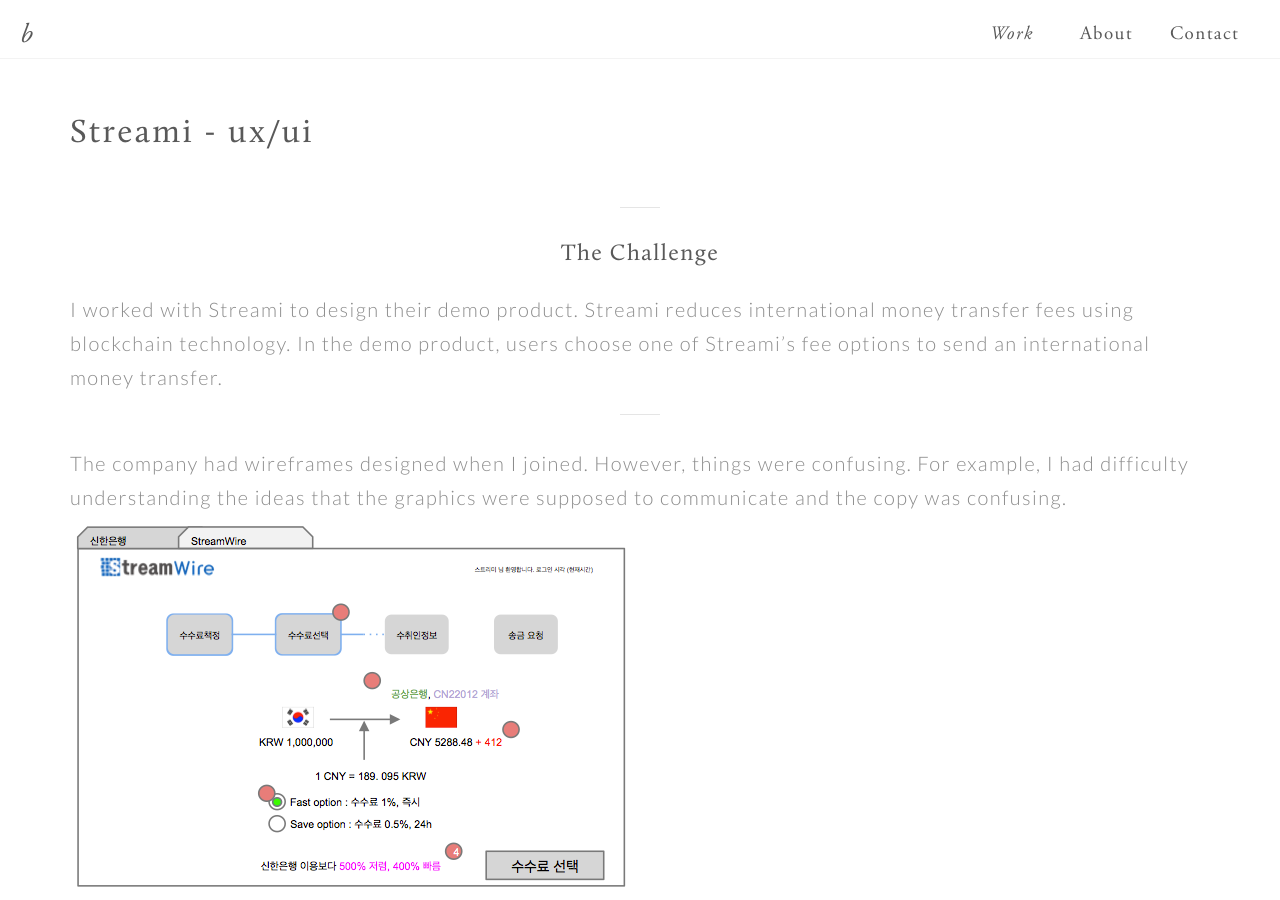
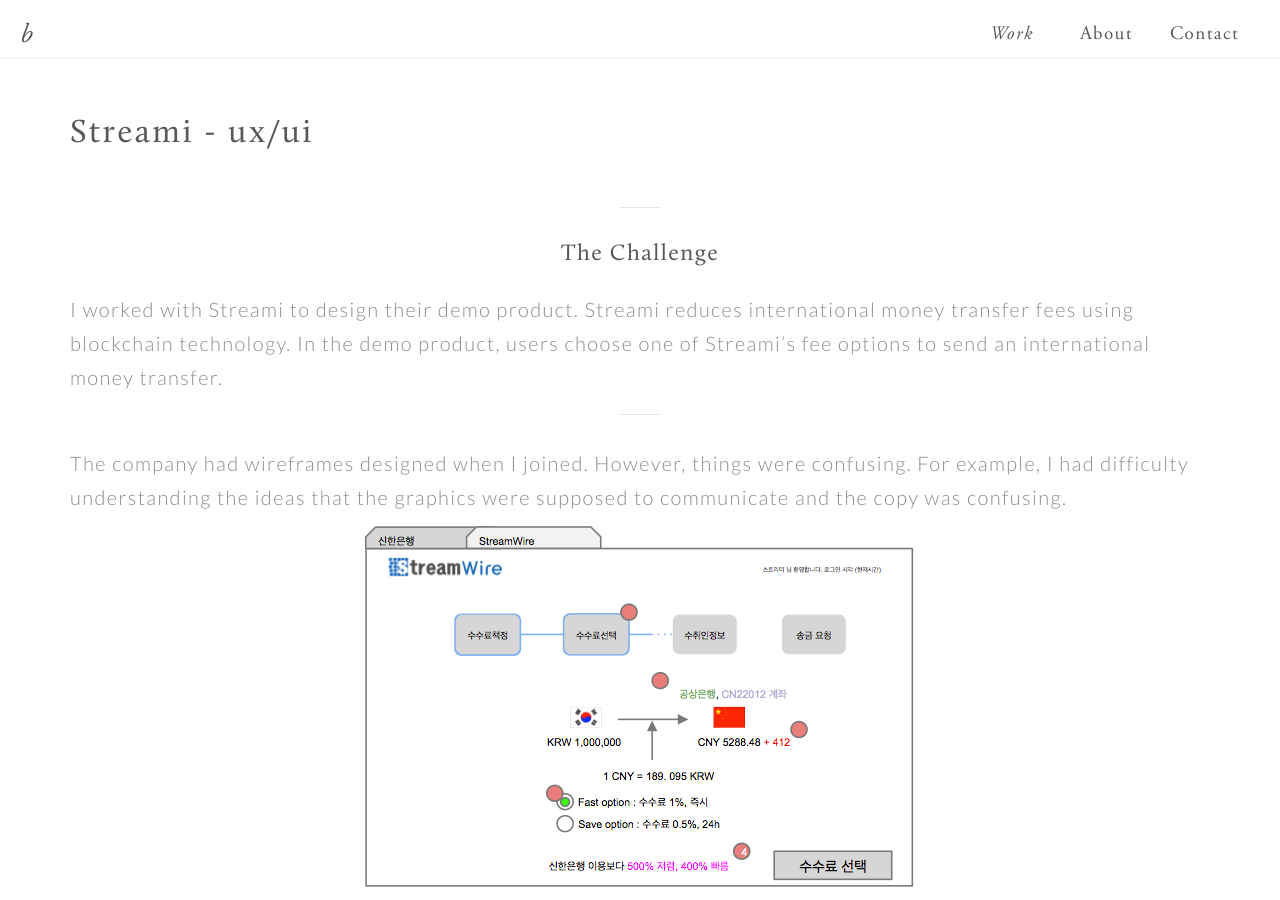
Before and after one commit to bkwon0402/bkwon0402.github.io, a Jekyll site: the page built from item/streami.md, in a window 1280 px wide and 900 px high. Built offline with Jekyll 4.4.1, drawn with Linux system fonts in a browser that asks for light colours.

Commit message:
css fixes

```diff
--- a/item/streami.md
+++ b/item/streami.md
@@ -12,9 +12,16 @@
 
 The company had wireframes designed when I joined. However, things were confusing. For example, I had difficulty understanding the ideas that the graphics were supposed to communicate and the copy was confusing.
 
-<img src="/images/streami1.png" style="margin-bottom: 55px">
+<div class="text_center">
+
+	<img src="/images/streami1.png" style="margin-bottom: 55px">
 <br>
 <img src="/images/streami2.png" style="">
+
+
+</div>
+
+
 <p class="streamicaption">Original wireframes</p>
 
 <br>
```
